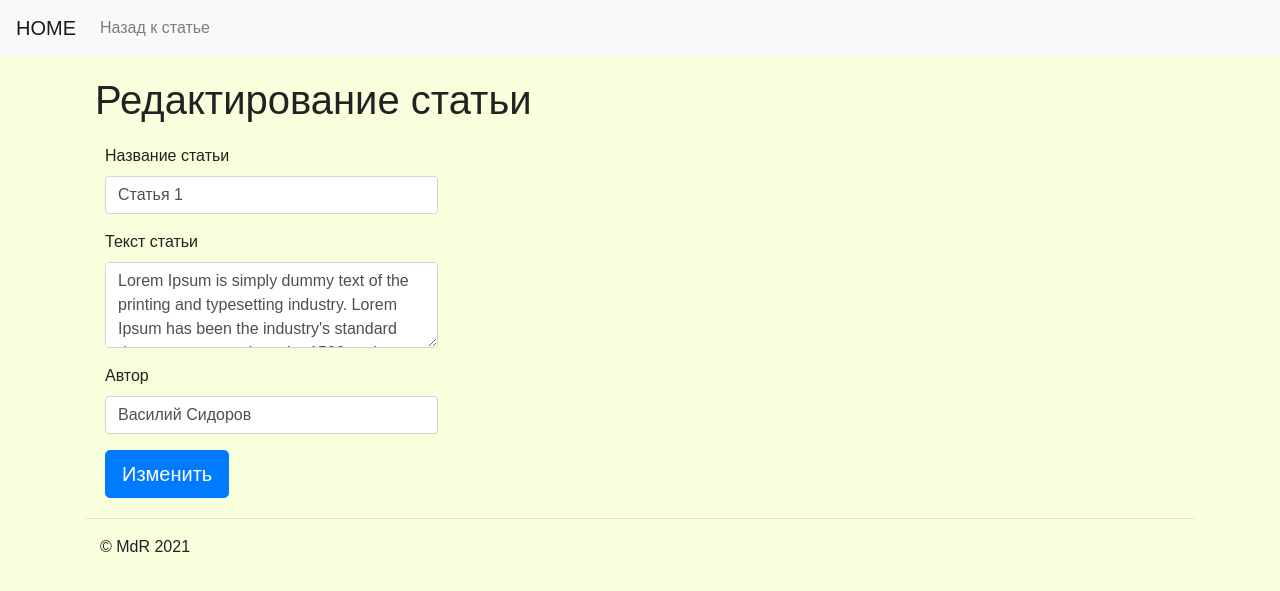
After one commit to mtashtanovski/Admin_Models_Fixtures, a Django app: page /article/11/update in a window 1280 px wide. The commit adds this page. Shown: the top 591 px of the page. Run offline with Django 4.2, Linux system fonts and the light colour scheme; data comes from the database, SQL or seed files in the repository.

Commit message:
Added article update function with new view and modifying urls.

```diff
--- /dev/null
+++ b/source/webapp/templates/article_update.html
@@ -0,0 +1,40 @@
+{% extends 'base.html' %}
+
+{% block title %} Update article {% endblock %}
+{% block nav %}
+    <li class="nav-item">
+        <a class="nav-link" href={% url 'article_view' article.pk %}> Назад к статье</a>
+    </li>
+{% endblock %}
+{% block content %}
+    <div class="heading">
+        <h1>Редактирование статьи</h1>
+    </div>
+
+    <form class="form-content" method="post">
+        {% csrf_token %}
+
+        <div class="form-group">
+            <label for="title">Название статьи</label>
+            <input type="text" name="title" class="form-control" id="exampleFormControlInput1" value="{{ article.title }}" >
+        </div>
+
+        <div class="form-group">
+              <label for="content">Текст статьи</label>
+              <textarea name="content" class="form-control" id="exampleFormControlTextarea1" rows="3">{{ article.content }}</textarea>
+        </div>
+
+        <div class="form-group">
+            <label for="author">Автор</label>
+            <input type="text" name="author" class="form-control" id="exampleFormControlInput1" value="{{ article.author }}">
+        </div>
+
+        <button type="submit" class="btn btn-primary btn-lg">Изменить</button>
+    </form>
+
+    <hr>
+    <!--Footer-->
+    <footer class="container">
+        <p>&copy; MdR 2021</p>
+    </footer>
+{% endblock %}
--- a/source/webapp/templates/article_view.html
+++ b/source/webapp/templates/article_view.html
@@ -6,7 +6,7 @@
         <a class="nav-link" href={% url 'article_add' %}>Создание статьи</a>
     </li>
     <li class="nav-item">
-        <a class="nav-link" href="#">Редактировать</a>
+        <a class="nav-link" href={% url 'article_update_view' article.pk %}>Редактировать</a>
     </li>
     <li class="nav-item">
         <a class="nav-link" href="#">Удалить</a>
--- a/source/webapp/urls.py
+++ b/source/webapp/urls.py
@@ -1,9 +1,10 @@
 from django.urls import path
 
-from webapp.views import index_view, create_article_view, article_view
+from webapp.views import index_view, create_article_view, article_view, article_update_view
 
 urlpatterns = [
     path('', index_view, name='index'),
     path('article/add/', create_article_view, name='article_add'),
-    path('article/<int:pk>', article_view, name='article_view')
+    path('article/<int:pk>', article_view, name='article_view'),
+    path('article/<int:pk>/update', article_update_view, name='article_update_view')
 ]
--- a/source/webapp/views.py
+++ b/source/webapp/views.py
@@ -33,3 +33,15 @@ def article_view(request, pk):
     article = get_object_or_404(Article, pk=pk)
     context = {'article': article}
     return render(request, 'article_view.html', context)
+
+
+def article_update_view(request, pk):
+    article = get_object_or_404(Article, pk=pk)
+    if request.method == "GET":
+        return render(request, 'article_update.html', {'article': article})
+    else:
+        article.title = request.POST.get('title')
+        article.content = request.POST.get('content')
+        article.author = request.POST.get('author')
+        article.save()
+        return redirect('article_view', pk=article.pk)
```
